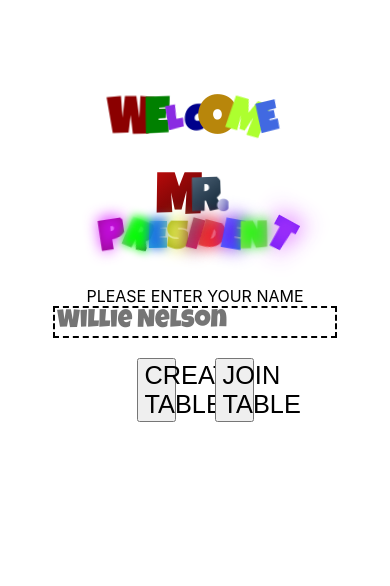
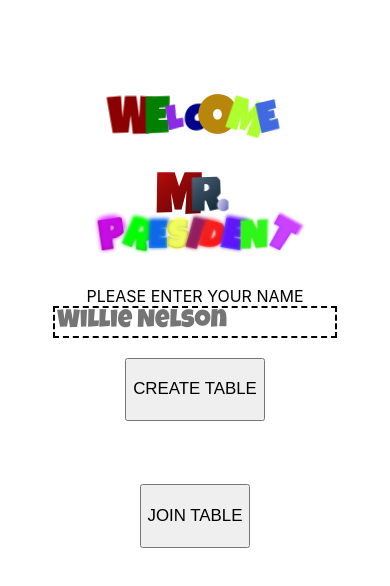
Before and after one commit to dreathed/PresidentCardGame, a React (Create React App) app: page / in a window 390 px wide. Shown: the top 586 px of the page. Built offline with nearby package versions, Linux system fonts and the light colour scheme; no server answers.

Commit message:
added responsive css

```diff
--- a/server.js
+++ b/server.js
@@ -457,7 +457,7 @@ function exchangeCardsVice(cards, table){
     let trash_socket = players.filter((player) => player.id === table.viceTrash)[0];
     let sortedCards = trash_socket.cards.sort(compareCards)
     let bestCard = sortedCards[sortedCards.length-1]
-    if(president_socket.cards.includes(card[0])){
+    if(president_socket.cards.includes(cards[0])){
         removeCard(cards[0], president_socket.cards);
         removeCard(bestCard, trash_socket.cards)
         trash_socket.cards.push(cards[0])
--- a/src/App.css
+++ b/src/App.css
@@ -5,16 +5,6 @@
   height: 100vh;
 }
 
-.App-logo {
-  height: 40vmin;
-  pointer-events: none;
-}
-
-@media (prefers-reduced-motion: no-preference) {
-  .App-logo {
-    animation: App-logo-spin infinite 20s linear;
-  }
-}
 
 .App-header {
   background-color: #282c34;
@@ -31,14 +21,7 @@
   color: #61dafb;
 }
 
-@keyframes App-logo-spin {
-  from {
-    transform: rotate(0deg);
-  }
-  to {
-    transform: rotate(360deg);
-  }
-}
+@media (max-width: 800px) {}
 
 html, body, #App, #root, #GameScreen {
   height: 100%;
--- a/src/components/styles-components/opening-styles.css
+++ b/src/components/styles-components/opening-styles.css
@@ -8,6 +8,17 @@
         text-align: center;
         font-size: 10vw;
         padding-top: 20%;
+    }
+
+    button {
+        font-size: 2vh;
+        height: 50%;
+    }
+
+    .button-container {
+        display: grid;
+        justify-items: center;
+        height: 30vh;
     }
 }
 
@@ -20,6 +31,17 @@
         text-align: center;
         font-size: 5vw;
         padding-top: 5%;
+    }
+
+    button {
+        width: 10vw;
+        font-size: 3vh;
+    }
+
+    .button-container {
+        display: inline-flex;
+        width: 50%;
+        justify-content: space-evenly;
     }
 }
 
@@ -138,7 +160,7 @@
 
 #openingScreen h1 span:nth-child(14) {
     transform: rotateZ(15deg);
-    text-shadow: rgba(215, 14, 255, 0.795) 0 0 12px;
+    text-shadow: rgba(215, 14, 255, 0.795) 0 0 1vw;
     background: linear-gradient(-0.15turn, rgb(146, 12, 135), 100%, rgba(52, 228, 140, 0.575));
     background-clip: text;
     -webkit-text-fill-color: transparent;
@@ -147,7 +169,7 @@
 
 #openingScreen h1 span:nth-child(15) {
     transform: rotateZ(15deg);
-    text-shadow: rgb(0, 255, 0) 0 0 8px;
+    text-shadow: rgb(0, 255, 0) 0 0 0.8vw;
     background: linear-gradient(-0.15turn, rgb(15, 88, 0), 50%, rgba(110, 255, 183, 0.205));
     background-clip: text;
     -webkit-text-fill-color: transparent;
@@ -156,7 +178,7 @@
 
 #openingScreen h1 span:nth-child(16) {
     transform: rotateZ(15deg);
-    text-shadow: rgb(16, 103, 233) 0 0 10px;
+    text-shadow: rgb(16, 103, 233) 0 0 1vw;
     background: linear-gradient(-0.15turn, rgb(11, 153, 209), 75%, rgba(45, 163, 231, 0.205));
     background-clip: text;
     -webkit-text-fill-color: transparent;
@@ -165,7 +187,7 @@
 
 #openingScreen h1 span:nth-child(17) {
     transform: rotateZ(15deg);
-    text-shadow: rgba(245, 255, 99, 0.959) 0 0 15px;
+    text-shadow: rgba(245, 255, 99, 0.959) 0 0 0.8vw;
     background: linear-gradient(-0.15turn, rgb(151, 161, 12), 100%, rgba(255, 72, 0, 0.733));
     background-clip: text;
     -webkit-text-fill-color: transparent;
@@ -175,7 +197,7 @@
 
 #openingScreen h1 span:nth-child(18) {
     transform: rotateZ(15deg);
-    text-shadow: rgb(146, 30, 98) 0 0 15px;
+    text-shadow: rgb(146, 30, 98) 0 0 0.8vw;
     background: linear-gradient(-0.15turn, rgb(218, 4, 111), 50%, rgba(138, 85, 64, 0.733));
     background-clip: text;
     -webkit-text-fill-color: transparent;
@@ -184,7 +206,7 @@
 
 #openingScreen h1 span:nth-child(19) {
     transform: rotateZ(15deg);
-    text-shadow: rgba(255, 7, 7, 0.774) 0 0 15px;
+    text-shadow: rgba(255, 7, 7, 0.774) 0 0 0.9vw;
     background: linear-gradient(-0.15turn, rgb(255, 32, 32), 50%, rgba(138, 17, 17, 0.479));
     background-clip: text;
     -webkit-text-fill-color: transparent;
@@ -193,7 +215,7 @@
 
 #openingScreen h1 span:nth-child(20) {
     transform: rotateZ(15deg);
-    text-shadow: rgba(100, 5, 252, 0.856) 0 0 15px;
+    text-shadow: rgba(100, 5, 252, 0.856) 0 0 0.8vw;
     background: linear-gradient(-0.15turn, rgb(32, 91, 255), 50%, rgba(82, 108, 255, 0.822));
     background-clip: text;
     -webkit-text-fill-color: transparent;
@@ -203,7 +225,7 @@
 #openingScreen h1 span:nth-child(21) {
     transform: rotateZ(15deg);
 
-    text-shadow: rgba(26, 252, 5, 0.815) 0 0 10px;
+    text-shadow: rgba(26, 252, 5, 0.815) 0 0 0.5vw;
 
     background: linear-gradient(-0.15turn, rgb(149, 209, 108), 100%, rgba(121, 255, 172, 0.329));
     background-clip: text;
@@ -215,7 +237,7 @@
 #openingScreen h1 span:nth-child(22) {
     transform: rotateZ(15deg);
 
-    text-shadow: rgba(212, 70, 255, 0.9) 0 0 20px;
+    text-shadow: rgba(212, 70, 255, 0.9) 0 0 0.5vw;
 
     background: linear-gradient(-0.15turn, rgb(112, 28, 247), 100%, rgba(121, 255, 172, 0.329));
     background-clip: text;
@@ -360,16 +382,9 @@ input:focus {
     }
 }
 
-.button-container {
-    display: inline-flex;
-    width: 50%;
-    justify-content: space-evenly;
-}
 
-button {
-    width: 10vw;
-    font-size: 3vh;
-}
+
+
 
 
 #PassBtn {
```
